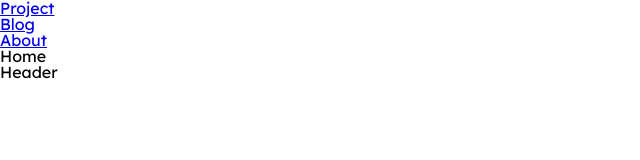
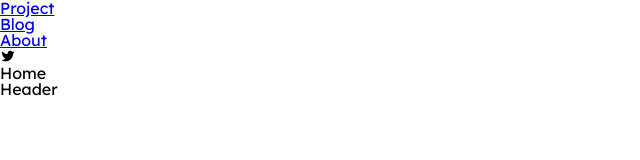
Before and after one commit to theo-mesnil/theomesnil.com, a Next.js app: page / in a window 1280 px wide. Shown: the top 160 px of the page, without its empty margins (0-640 px from the left). Built offline with nearby package versions, Linux system fonts and the light colour scheme.

Commit message:
chore: add iconFont
Signed-off-by: Théo Mesnil <mesniltheo@gmail.com>

```diff
--- /dev/null
+++ b/app/components/Icon/index.tsx
@@ -0,0 +1,13 @@
+import localFont from '@next/font/local'
+
+const myFont = localFont({ src: './font.woff' })
+
+import './module.css'
+
+interface IconProps {
+  name: string
+}
+
+export default function Icon({ name }: IconProps) {
+  return <i className={`icon-${name} ${myFont.className}`} />
+}
--- /dev/null
+++ b/app/components/Icon/module.css
@@ -0,0 +1,49 @@
+[class^='icon-'],
+[class*=' icon-'] {
+  font-style: normal;
+  font-weight: normal;
+  font-variant: normal;
+  text-transform: none;
+  line-height: 1;
+
+  /* Better Font Rendering =========== */
+  -webkit-font-smoothing: antialiased;
+  -moz-osx-font-smoothing: grayscale;
+}
+
+.icon-typescript:before {
+  content: '\e900';
+}
+.icon-css-4:before {
+  content: '\e901';
+}
+.icon-react:before {
+  content: '\e902';
+}
+.icon-figma-1:before {
+  content: '\e903';
+}
+.icon-javascript:before {
+  content: '\e904';
+}
+.icon-dribbble:before {
+  content: '\e905';
+}
+.icon-github:before {
+  content: '\e906';
+}
+.icon-linkedin:before {
+  content: '\e907';
+}
+.icon-moon:before {
+  content: '\e908';
+}
+.icon-sun:before {
+  content: '\e909';
+}
+.icon-twitch:before {
+  content: '\e90a';
+}
+.icon-twitter:before {
+  content: '\e90b';
+}
--- a/app/layout.tsx
+++ b/app/layout.tsx
@@ -3,6 +3,7 @@ import { Lexend_Deca } from '@next/font/google'
 import Analytics from './components/Analytics'
 import Footer from './components/Footer'
 import Header from './components/Header'
+import Icon from './components/Icon'
 
 import './styles/reset.css'
 
@@ -10,13 +11,16 @@ const font = Lexend_Deca()
 
 export default function RootLayout({ children }: { children: React.ReactNode }) {
   return (
-    <html lang="en" className={font.className}>
+    <html lang="en" className={`${font.className}`}>
       <head>
         <title>Théo Mesnil</title>
       </head>
       <body>
         <Header />
-        <main>{children}</main>
+        <main>
+          <Icon name="twitter" />
+          {children}
+        </main>
         <Footer />
         <Analytics />
       </body>
```
Also changed, not shown: app/components/Icon/font.woff (added).
